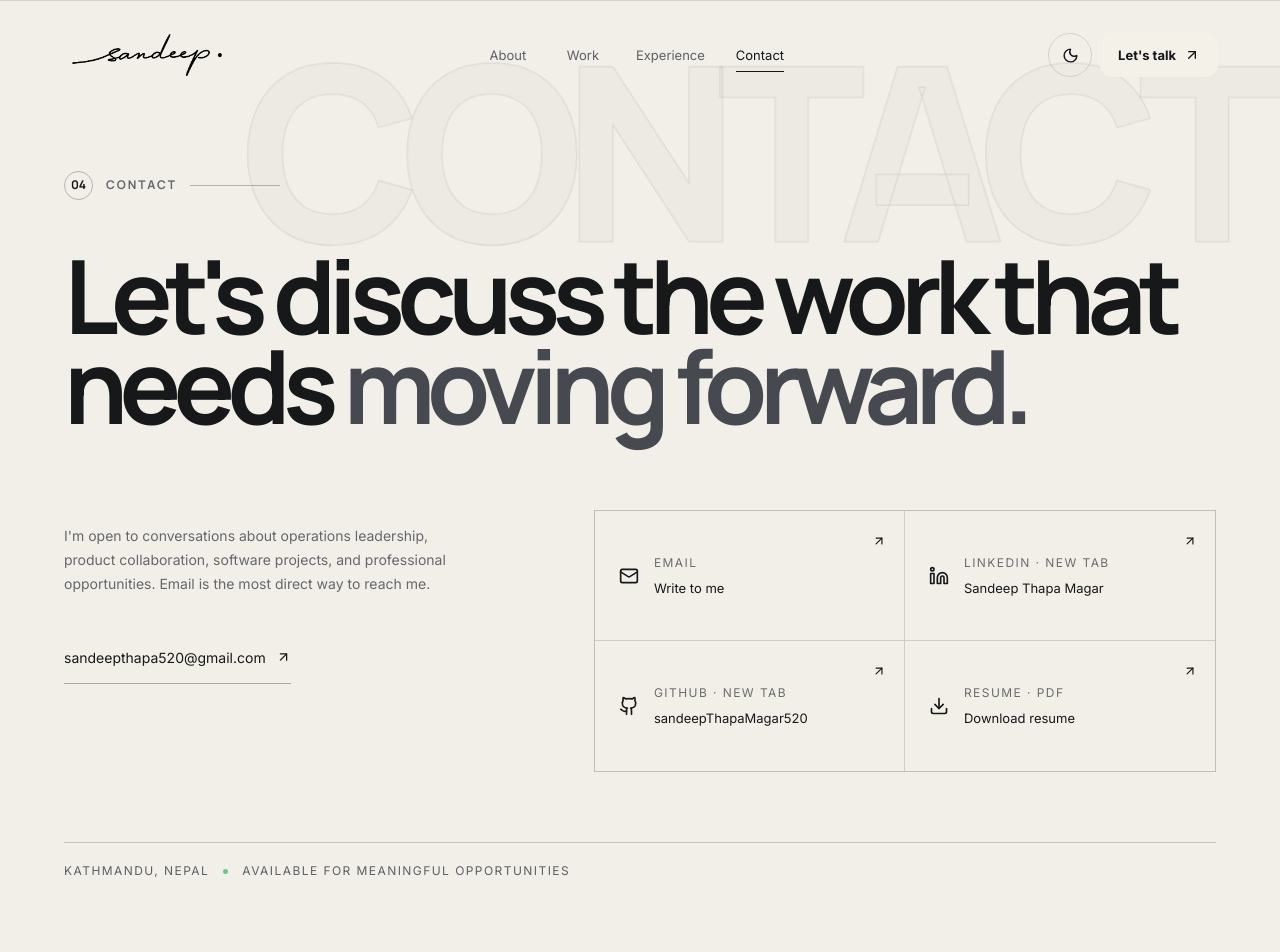
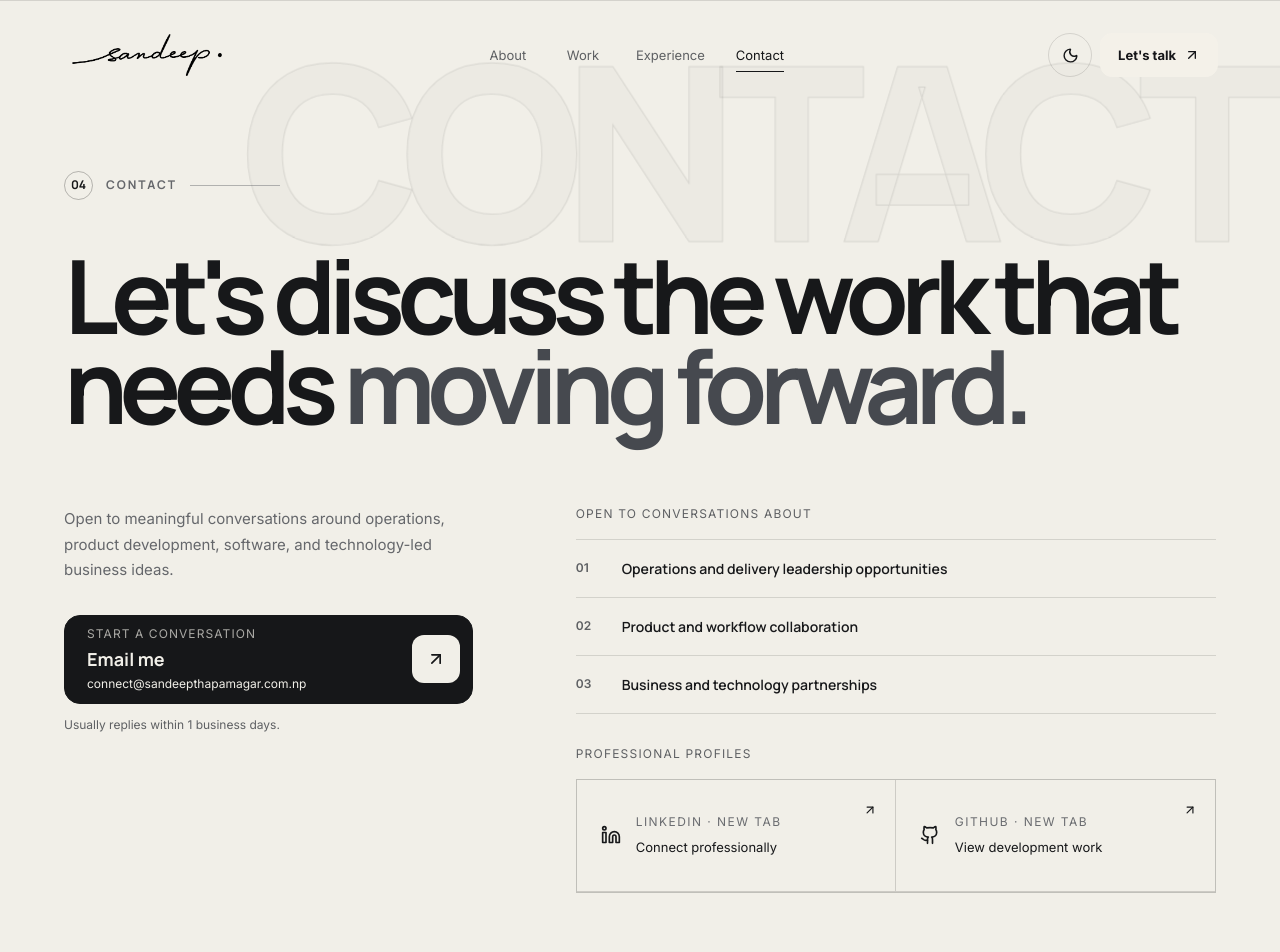
Before and after one commit to sandeepThapaMagar520/portfolio_v2, a Next.js app: page /contact in a window 1280 px wide. Shown: the top 952 px of the page. Built offline with nearby package versions, Linux system fonts and the light colour scheme.

Commit message:
Improve contact conversion flow

```diff
--- a/app/components/SiteFooter.tsx
+++ b/app/components/SiteFooter.tsx
@@ -7,10 +7,10 @@ export function SiteFooter() {
       <span>Designed and built by Sandeep Thapa Magar.</span>
       <span>© {new Date().getFullYear()} · {profile.location}</span>
       <div>
-        <a href={`mailto:${profile.email}`} aria-label="Email"><Mail aria-hidden="true" /></a>
-        <a href={profile.social.linkedin} target="_blank" rel="noopener noreferrer" aria-label="LinkedIn (opens in a new tab)"><Linkedin aria-hidden="true" /></a>
-        <a href={profile.social.github} target="_blank" rel="noopener noreferrer" aria-label="GitHub (opens in a new tab)"><Github aria-hidden="true" /></a>
-        <a href={profile.social.instagram} target="_blank" rel="noopener noreferrer" aria-label="Instagram (opens in a new tab)"><Instagram aria-hidden="true" /></a>
+        <a href={`mailto:${profile.email}`} aria-label={`Email Sandeep Thapa Magar at ${profile.email}`}><Mail aria-hidden="true" /></a>
+        <a href={profile.social.linkedin} target="_blank" rel="noopener noreferrer" aria-label="Visit Sandeep Thapa Magar on LinkedIn (opens in a new tab)"><Linkedin aria-hidden="true" /></a>
+        <a href={profile.social.github} target="_blank" rel="noopener noreferrer" aria-label="View Sandeep Thapa Magar’s GitHub profile (opens in a new tab)"><Github aria-hidden="true" /></a>
+        <a href={profile.social.instagram} target="_blank" rel="noopener noreferrer" aria-label="Visit Sandeep Thapa Magar on Instagram (opens in a new tab)"><Instagram aria-hidden="true" /></a>
       </div>
     </footer>
   );
--- a/app/contact/page.tsx
+++ b/app/contact/page.tsx
@@ -1,4 +1,4 @@
-import { ArrowUpRight, Download, Github, Linkedin, Mail } from "lucide-react";
+import { ArrowUpRight, Github, Linkedin } from "lucide-react";
 import { SiteFooter } from "../components/SiteFooter";
 import { SiteHeader } from "../components/SiteHeader";
 import { profile } from "../content/site";
@@ -11,15 +11,33 @@ export default function ContactPage() {
         <div className="eyebrow"><span>04</span>Contact</div>
         <h1>Let&apos;s discuss the work that needs <em>moving forward.</em></h1>
         <div className="contact-page-grid">
-          <div><p>I&apos;m open to conversations about operations leadership, product collaboration, software projects, and professional opportunities. Email is the most direct way to reach me.</p><a className="contact-email" href={`mailto:${profile.email}`}>{profile.email} <ArrowUpRight aria-hidden="true"/></a></div>
-          <div className="contact-cards">
-            <a href="mailto:sandeepthapa520@gmail.com"><Mail aria-hidden="true"/><span><small>Email</small>Write to me</span><ArrowUpRight aria-hidden="true"/></a>
-            <a href="https://www.linkedin.com/in/sandeep-thapa-magar-a907a3282/" target="_blank" rel="noopener noreferrer"><Linkedin aria-hidden="true"/><span><small>LinkedIn · New tab</small>Sandeep Thapa Magar <span className="sr-only">(opens in a new tab)</span></span><ArrowUpRight aria-hidden="true"/></a>
-            <a href="https://github.com/sandeepThapaMagar520" target="_blank" rel="noopener noreferrer"><Github aria-hidden="true"/><span><small>GitHub · New tab</small>sandeepThapaMagar520 <span className="sr-only">(opens in a new tab)</span></span><ArrowUpRight aria-hidden="true"/></a>
-            <a href="/Sandeep-Thapa-Magar-CV.pdf" download><Download aria-hidden="true"/><span><small>Resume · PDF</small>Download resume</span><ArrowUpRight aria-hidden="true"/></a>
+          <div className="contact-primary">
+            <p>Open to meaningful conversations around operations, product development, software, and technology-led business ideas.</p>
+            <a className="contact-primary-action" href={`mailto:${profile.email}`} aria-label={`Email Sandeep Thapa Magar at ${profile.email}`}>
+              <span><small>Start a conversation</small><strong>Email me</strong><em>{profile.email}</em></span>
+              <ArrowUpRight aria-hidden="true"/>
+            </a>
+            <p className="contact-response-time">Usually replies within 1 business days.</p>
+          </div>
+          <div className="contact-secondary">
+            <section className="contact-conversations" aria-labelledby="contact-conversations-title">
+              <p className="contact-section-label" id="contact-conversations-title">Open to conversations about</p>
+              <ul>
+                <li><span>01</span>Operations and delivery leadership opportunities</li>
+                <li><span>02</span>Product and workflow collaboration</li>
+                <li><span>03</span>Business and technology partnerships</li>
+              </ul>
+            </section>
+            <section className="contact-profiles" aria-labelledby="contact-profiles-title">
+              <p className="contact-section-label" id="contact-profiles-title">Professional profiles</p>
+              <div className="contact-cards">
+                <a href={profile.social.linkedin} target="_blank" rel="noopener noreferrer" aria-label="Visit Sandeep Thapa Magar on LinkedIn (opens in a new tab)"><Linkedin aria-hidden="true"/><span><small>LinkedIn · New tab</small>Connect professionally</span><ArrowUpRight aria-hidden="true"/></a>
+                <a href={profile.social.github} target="_blank" rel="noopener noreferrer" aria-label="View Sandeep Thapa Magar’s GitHub profile (opens in a new tab)"><Github aria-hidden="true"/><span><small>GitHub · New tab</small>View development work</span><ArrowUpRight aria-hidden="true"/></a>
+              </div>
+            </section>
           </div>
         </div>
-        <div className="contact-page-context">Kathmandu, Nepal <span /> Available for meaningful opportunities</div>
+        <div className="contact-page-context">Kathmandu, Nepal <span /> Professional enquiries welcome</div>
       </section>
       <SiteFooter />
     </main>
--- a/app/content/site.ts
+++ b/app/content/site.ts
@@ -7,7 +7,7 @@ export const navigation = [
 ] as const;
 
 export const profile = {
-  email: "sandeepthapa520@gmail.com",
+  email: "connect@sandeepthapamagar.com.np",
   location: "Kathmandu, Nepal",
   cv: "/Sandeep-Thapa-Magar-CV.pdf",
   whatsapp: "https://wa.me/9779864057456",
```
Also changed, not shown: app/globals.css.
